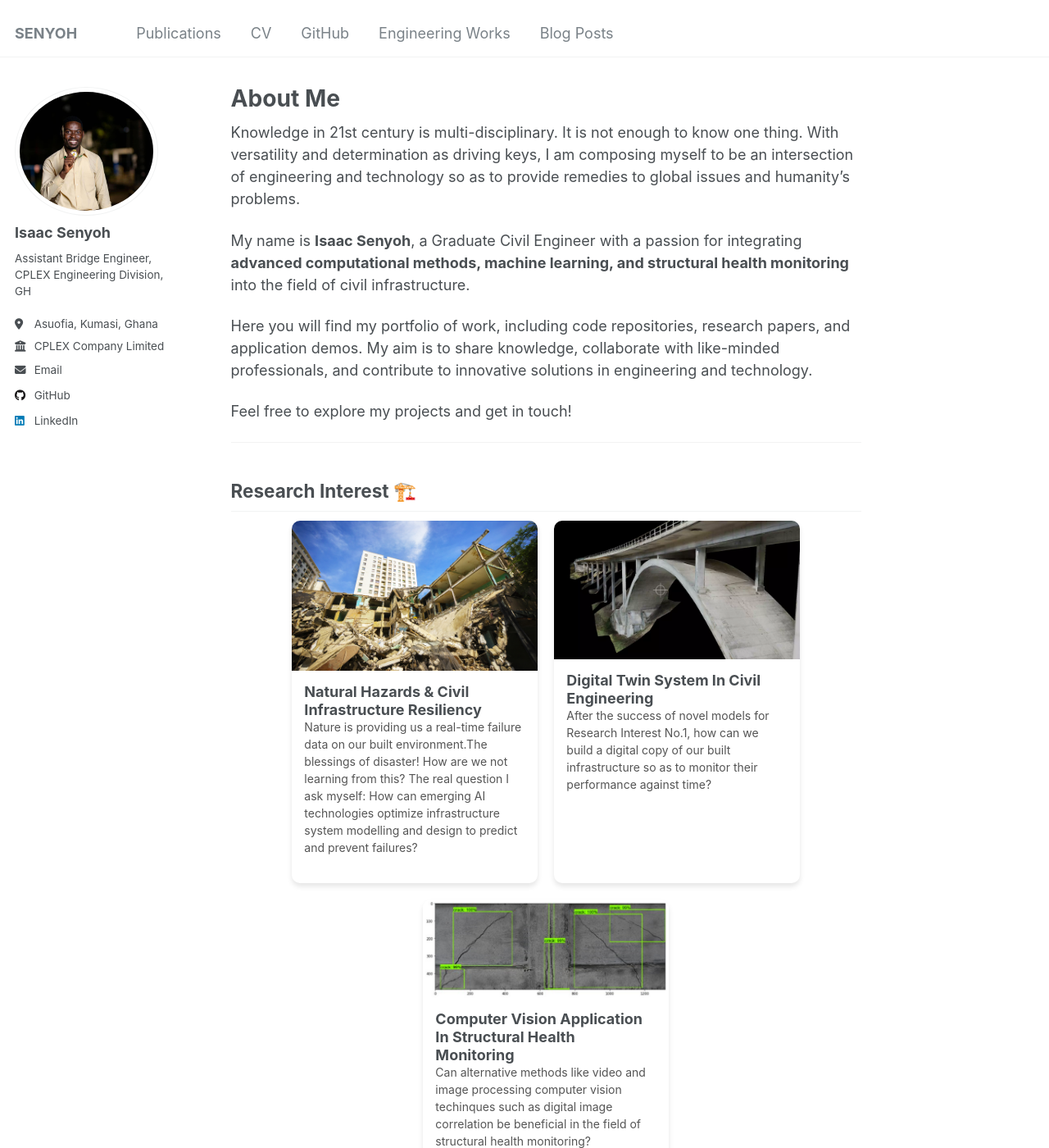
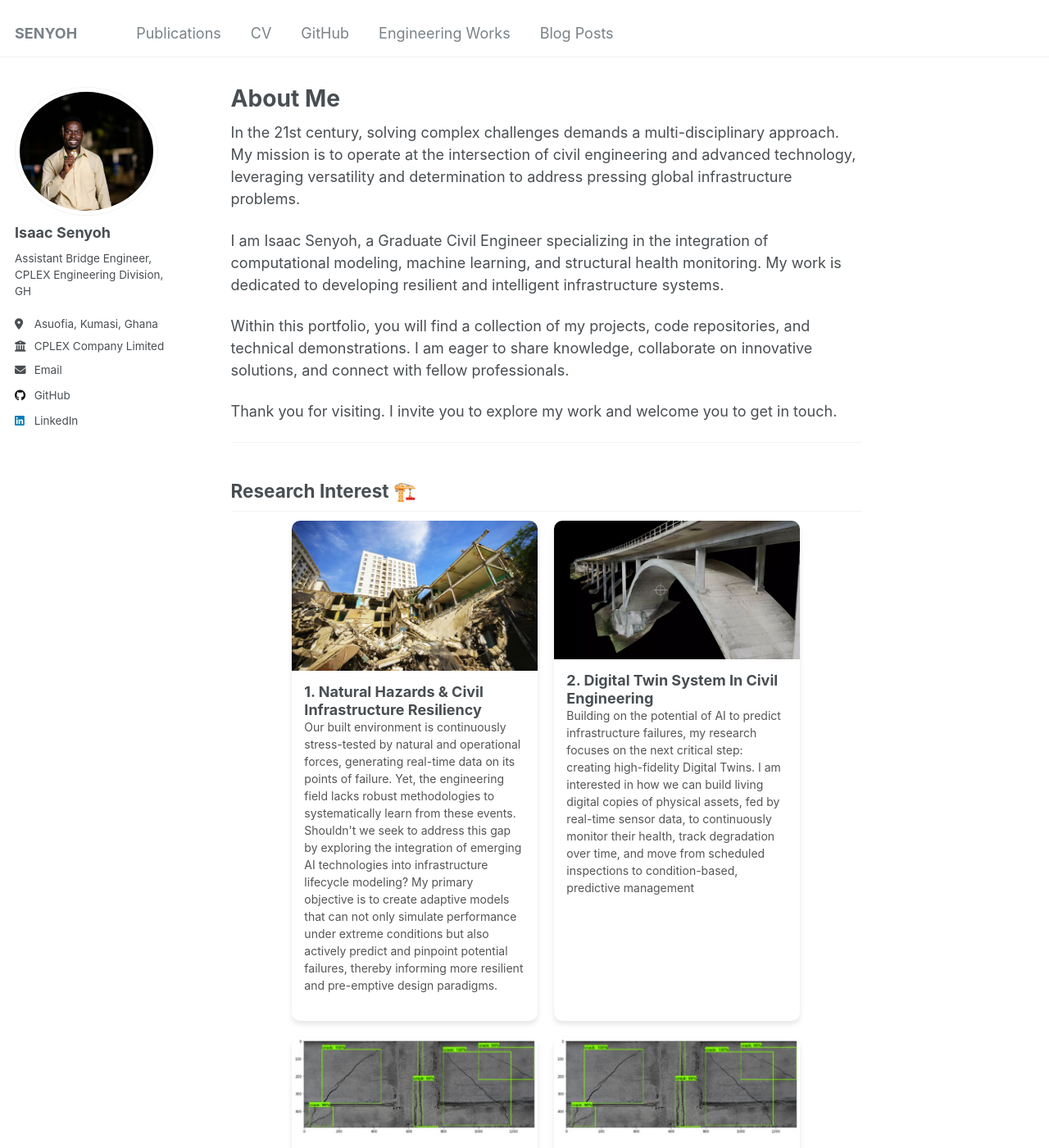
Before and after one commit to senyoIsaac/senyoIsaac.github.io, a Jekyll site: the page built from _pages/about.md, in a window 1280 px wide and 1400 px high. Shown: the whole window at 82% size. Built offline with Jekyll 4.4.1, drawn with Linux system fonts in a browser that asks for light colours; some of the changed text lies outside the part shown.

Commit message:
updated about me file

```diff
--- a/_pages/about.md
+++ b/_pages/about.md
@@ -8,13 +8,13 @@ redirect_from:
 social_image: "https://senyoIsaac.github.io/images/headshot.jpg"
 ---
 
-Knowledge in 21st century is multi-disciplinary. It is not enough to know one thing. With versatility and determination as driving keys, I am composing myself to be an intersection of engineering and technology so as to provide remedies to global issues and humanity's problems.
+In the 21st century, solving complex challenges demands a multi-disciplinary approach. My mission is to operate at the intersection of civil engineering and advanced technology, leveraging versatility and determination to address pressing global infrastructure problems.
 
-My name is **Isaac Senyoh**, a Graduate Civil Engineer with a passion for integrating **advanced computational methods, machine learning, and structural health monitoring** into the field of civil infrastructure.
+I am Isaac Senyoh, a Graduate Civil Engineer specializing in the integration of computational modeling, machine learning, and structural health monitoring. My work is dedicated to developing resilient and intelligent infrastructure systems.
 
-Here you will find my portfolio of work, including code repositories, research papers, and application demos. My aim is to share knowledge, collaborate with like-minded professionals, and contribute to innovative solutions in engineering and technology.
+Within this portfolio, you will find a collection of my projects, code repositories, and technical demonstrations. I am eager to share knowledge, collaborate on innovative solutions, and connect with fellow professionals.
 
-Feel free to explore my projects and get in touch!
+Thank you for visiting. I invite you to explore my work and welcome you to get in touch.
 
 ---
 
@@ -26,8 +26,8 @@ Feel free to explore my projects and get in touch!
   <a href="#" style="text-decoration: none; color: inherit;">
     <img src="https://senyoIsaac.github.io/images/about/resiliency.jpg" alt="Natural Hazards & Civil Infrastructure Resiliency" style="width: 100%; height: auto;">
     <div style="padding: 15px;">
-      <h3 style="margin: 0;">Natural Hazards & Civil Infrastructure Resiliency</h3>
-      <p style="font-size: 14px; color: #555;">Nature is providing us a real-time failure data on our built environment.The blessings of disaster! How are we not learning from this? The real question I ask myself: How can emerging AI technologies optimize infrastructure system modelling and design to predict and prevent failures? </p>
+      <h3 style="margin: 0;">1. Natural Hazards & Civil Infrastructure Resiliency</h3>
+      <p style="font-size: 14px; color: #555;">Our built environment is continuously stress-tested by natural and operational forces, generating real-time data on its points of failure. Yet, the engineering field lacks robust methodologies to systematically learn from these events. Shouldn't we seek to address this gap by exploring the integration of emerging AI technologies into infrastructure lifecycle modeling? My primary objective is to create adaptive models that can not only simulate performance under extreme conditions but also actively predict and pinpoint potential failures, thereby informing more resilient and pre-emptive design paradigms.</p>
     </div>
   </a>
 </div>
@@ -36,8 +36,8 @@ Feel free to explore my projects and get in touch!
   <a href="#" style="text-decoration: none; color: inherit;">
     <img src="https://senyoIsaac.github.io/images/about/digital-twin.jpg" alt="Digital Twin Systems" style="width: 100%; height: auto;">
     <div style="padding: 15px;">
-      <h3 style="margin: 0;">Digital Twin System In Civil Engineering</h3>
-      <p style="font-size: 14px; color: #555;">After the success of novel models for Research Interest No.1, how can we build a digital copy of our built infrastructure so as to monitor their performance against time?  </p>
+      <h3 style="margin: 0;">2. Digital Twin System In Civil Engineering</h3>
+      <p style="font-size: 14px; color: #555;">Building on the potential of AI to predict infrastructure failures, my research focuses on the next critical step: creating high-fidelity Digital Twins. I am interested in how we can build living digital copies of physical assets, fed by real-time sensor data, to continuously monitor their health, track degradation over time, and move from scheduled inspections to condition-based, predictive management </p>
     </div>
   </a>
 </div>
@@ -46,8 +46,18 @@ Feel free to explore my projects and get in touch!
   <a href="#" style="text-decoration: none; color: inherit;">
     <img src="https://senyoIsaac.github.io/images/about/crack.jpg" alt="Computer Vision Application In Structural Health Monitoring " style="width: 100%; height: auto;">
     <div style="padding: 15px;">
-      <h3 style="margin: 0;">Computer Vision Application In Structural Health Monitoring </h3>
-      <p style="font-size: 14px; color: #555;">Can alternative methods like video and image processing computer vision techinques such as digital image correlation be beneficial in the field of structural health monitoring? </p>
+      <h3 style="margin: 0;">3. Computer Vision Application In Structural Health Monitoring </h3>
+      <p style="font-size: 14px; color: #555;"> There are rising needs for a vision-based paradigm for structural health monitoring. Can we leverage techniques like digital image correlation (DIC) and video processing to extract high-fidelity, non-contact measurements of strain and displacement? The goal is to develop scalable systems for assessing structural integrity, particularly in situations where traditional sensors are impractical or insufficient. </p>
+    </div>
+  </a>
+</div>
+
+<div style="width: 300px; border-radius: 10px; overflow: hidden; box-shadow: 0 4px 6px rgba(0,0,0,0.1); transition: transform 0.3s;">
+  <a href="#" style="text-decoration: none; color: inherit;">
+    <img src="https://senyoIsaac.github.io/images/about/crack.jpg" alt="Computer Vision Application In Structural Health Monitoring " style="width: 100%; height: auto;">
+    <div style="padding: 15px;">
+      <h3 style="margin: 0;">3. Carbon Reduction With Respect to Construction Work </h3>
+      <p style="font-size: 14px; color: #555;">A key research interest of mine is advancing circular economy principles in civil engineering through the systematic reuse of structural components from post-disaster or end-of-life infrastructure. This involves investigating the residual capacity and long-term performance of salvaged elements, such as steel props from ground retention substructures. The goal is to establish a scientific framework for their safe and reliable reintegration into new designs, thereby reducing waste and enhancing resource efficiencys? </p>
     </div>
   </a>
 </div>
@@ -64,16 +74,6 @@ Feel free to explore my projects and get in touch!
     <div style="padding: 15px;">
       <h3 style="margin: 0;">Cocrete fck & Bayesian Network</h3>
       <p style="font-size: 14px; color: #555;">Evaluation and Performance Modelling of Concrete Compressive Strength using Bayesian Networks: A Case Study in Ghana..</p>
-    </div>
-  </a>
-</div>
-
-<div style="width: 300px; border-radius: 10px; overflow: hidden; box-shadow: 0 4px 6px rgba(0,0,0,0.1); transition: transform 0.3s;">
-  <a href="#" style="text-decoration: none; color: inherit;">
-    <img src="https://senyoIsaac.github.io/images/about/ai.png" alt="AI & ML in Transportation" style="width: 100%; height: auto;">
-    <div style="padding: 15px;">
-      <h3 style="margin: 0;">AI & ML/DL in Transportation</h3>
-      <p style="font-size: 14px; color: #555;">Applying machine learning and AI to real-time traffic management and mobility solutions.</p>
     </div>
   </a>
 </div>
```
